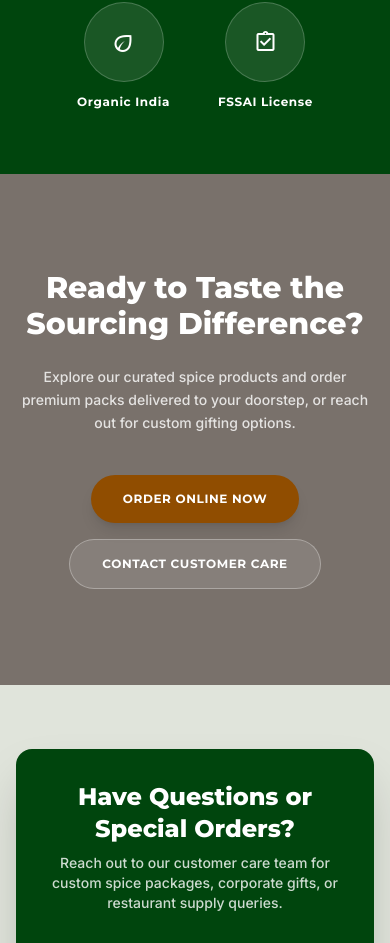
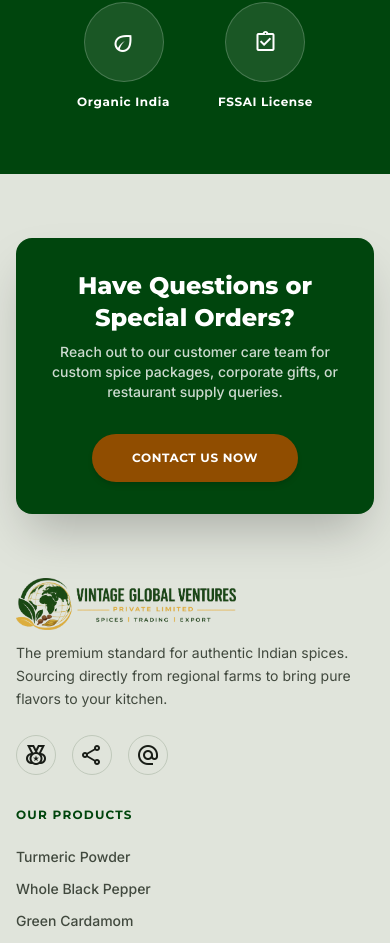
Before and after one commit to aditya5885/spices, a Next.js app: page / in a window 390 px wide. Shown: the part 7163-8106 px from the top of the page. Built offline with nearby package versions, Linux system fonts and the light colour scheme; no server answers.

Commit message:
Trigger fresh build after cache enable

```diff
--- a/src/app/page.tsx
+++ b/src/app/page.tsx
@@ -327,33 +327,6 @@ export default function HomePage() {
           </div>
         </div>
       </section>
-      {/* Contact CTA Section */}
-      <section className="py-24 bg-stone-500
- text-white text-center relative overflow-hidden">
-        <div className="absolute inset-0 opacity-10 pointer-events-none">
-          <div className="absolute w-full h-full bg-[radial-gradient(circle_at_center,_var(--tw-gradient-stops))] from-white/20 to-transparent"></div>
-        </div>
-        <div className="relative z-10 max-w-[1280px] mx-auto px-4 md:px-16">
-          <h2 className="font-headline text-3xl md:text-5xl font-extrabold mb-6">
-            Ready to Taste the Sourcing Difference?
-          </h2>
-          <p className="text-white/80 font-medium text-sm md:text-md max-w-2xl mx-auto mb-10 leading-relaxed">
-            Explore our curated spice products and order premium packs delivered to your doorstep, or reach out for custom gifting options.
-          </p>
-          <div className="flex flex-wrap justify-center gap-4">
-            <Link href="/order">
-              <button className="bg-secondary hover:bg-secondary-container text-white px-8 py-4 rounded-full font-headline font-bold text-xs tracking-wider uppercase hover:scale-105 transition-transform duration-300 shadow-lg">
-                Order Online Now
-              </button>
-            </Link>
-            <Link href="/contact">
-              <button className="bg-white/10 hover:bg-white/20 border border-white/30 text-white px-8 py-4 rounded-full font-headline font-bold text-xs tracking-wider uppercase transition-colors">
-                Contact Customer Care
-              </button>
-            </Link>
-          </div>
-        </div>
-      </section>
     </div>
   );
 }
```
